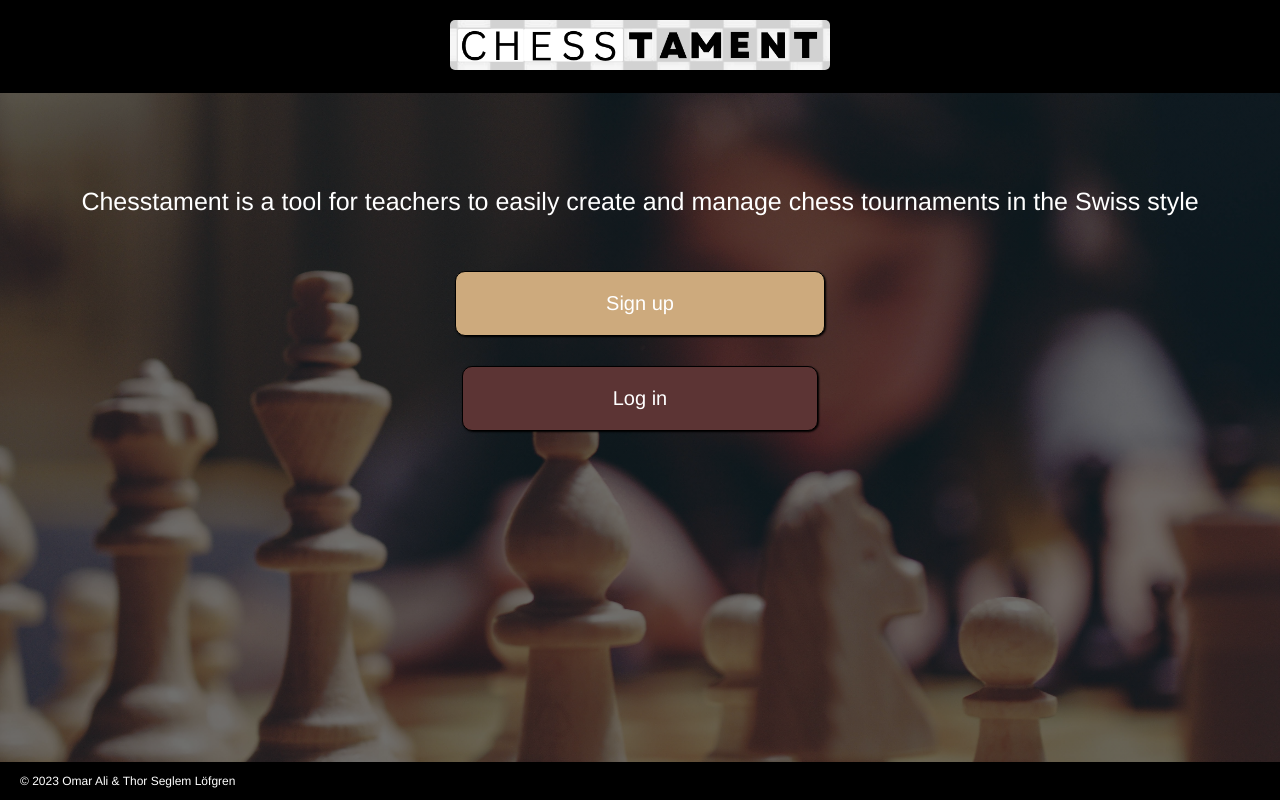
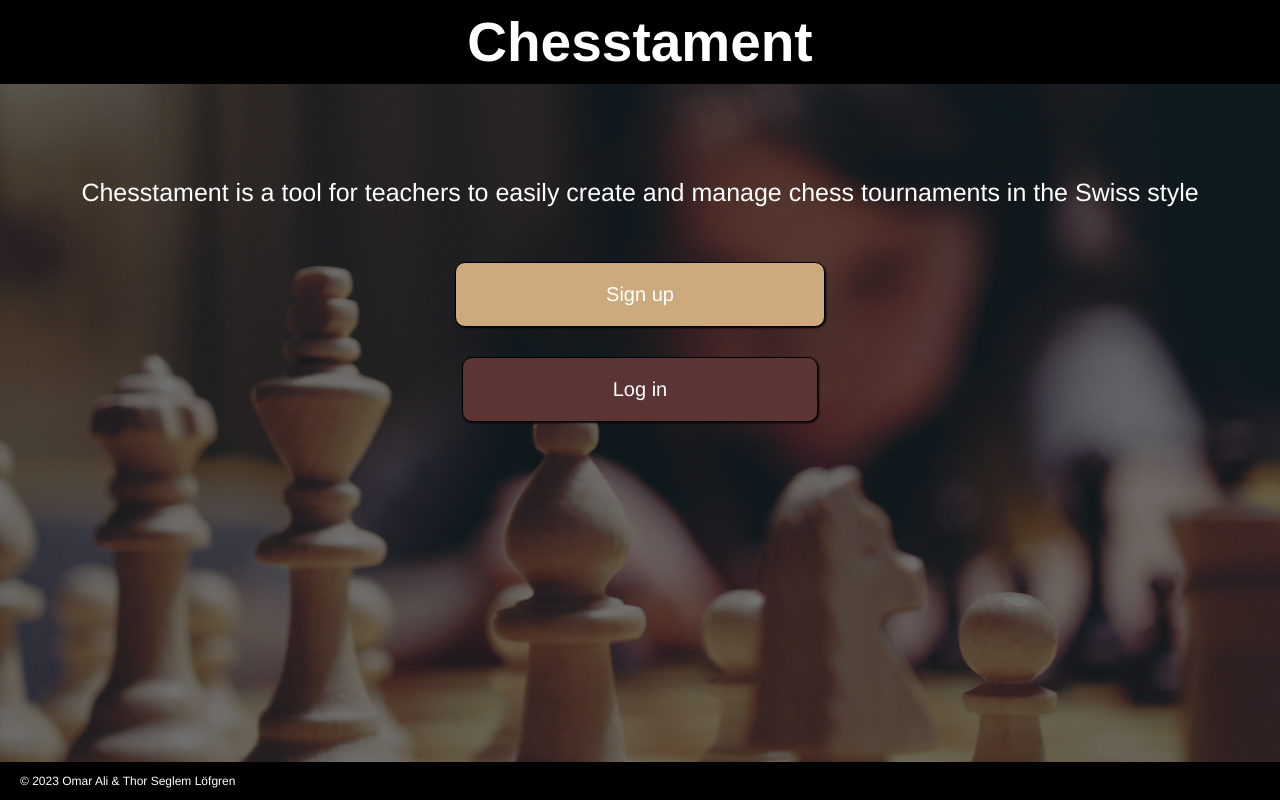
Before and after one commit to Thorl/chess-tournament-organiser-client, a React (Create React App) app: page / in a window 1280 px wide. Built offline with nearby package versions, Linux system fonts and the light colour scheme; no server answers.

Commit message:
revert logo

```diff
--- a/src/Components/Navbar/Navbar.jsx
+++ b/src/Components/Navbar/Navbar.jsx
@@ -6,7 +6,7 @@ import { AuthContext } from "../../context/auth.context";
 import { HamburgerMenu } from "./components/HamburgerMenu";
 import styles from "./Navbar.module.css";
 
-import  logo  from "../../assets/logo.png";
+import logo from "../../assets/logo.png";
 
 export const Navbar = () => {
   const { isLoggedIn, logOutUser } = useContext(AuthContext);
@@ -15,9 +15,7 @@ export const Navbar = () => {
 
   return (
     <nav className={styles.navbar}>
-      <h1 className={styles.navbar__header}>
-        <img src={logo} alt="logo" />
-      </h1>
+      <h1 className={styles.navbar__header}>Chesstament</h1>
       <div className={styles.navbar__topRow}>
         {isLoggedIn && currentPath !== "/profile" && (
           <HamburgerMenu onLogout={logOutUser} />
--- a/src/Components/Navbar/Navbar.module.css
+++ b/src/Components/Navbar/Navbar.module.css
@@ -8,7 +8,7 @@
 }
 
 img {
-  height: 50px;
+  height: 30px;
   margin-top: 10px;
   border-radius: 5px;
 }
@@ -37,6 +37,10 @@ img {
     display: flex;
     flex-direction: column;
     align-items: center;
+  }
+
+  img {
+    height: 40px;
   }
 
   .navbar__topRow {
@@ -77,5 +81,8 @@ img {
     .navbar__header {
       font-size: 55px;
     }
+    img {
+      height: 50px;
+    }
   }
 }
```
